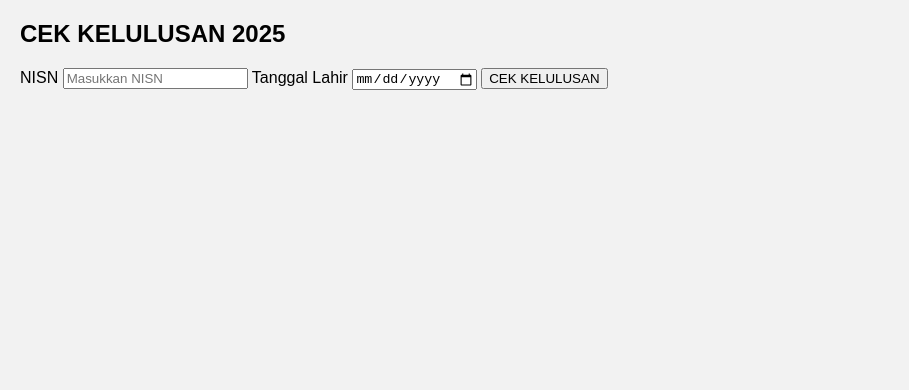
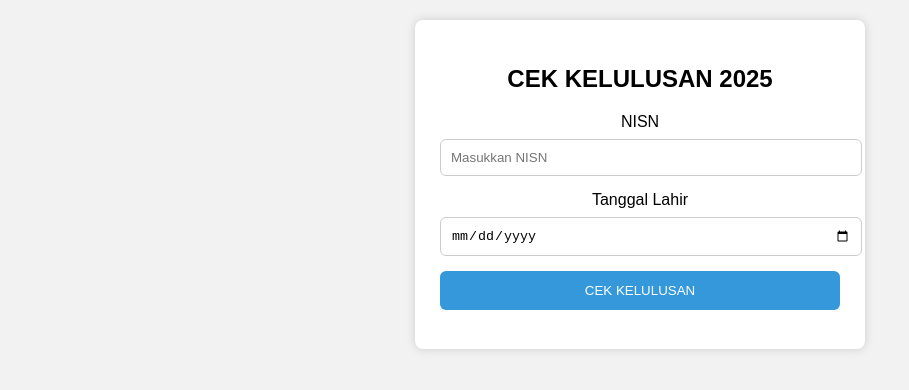
Before and after one commit to dian21guns/UJICOBAKELULUSAN2026, a plain HTML site: page index.html in a window 1280 px wide. Shown: the whole page, without its empty margins (0-909 px from the left). Drawn offline with Linux system fonts and the light colour scheme.

Commit message:
Update style.css

```diff
--- a/style.css
+++ b/style.css
@@ -3,6 +3,47 @@ body {
     background: #f2f2f2;
     margin: 20px;
 }
+
+/* --- HALAMAN PENCARIAN --- */
+
+.search-box {
+    width: 400px;
+    margin: auto;
+    background: white;
+    padding: 25px;
+    border-radius: 8px;
+    box-shadow: 0 0 10px #ccc;
+    text-align: center;
+}
+
+.search-box input {
+    width: 100%;
+    padding: 10px;
+    margin: 8px 0 15px 0;
+    border-radius: 6px;
+    border: 1px solid #ccc;
+}
+
+.search-box button {
+    width: 100%;
+    padding: 12px;
+    background: #3498db;
+    color: white;
+    border: none;
+    border-radius: 6px;
+    cursor: pointer;
+}
+
+.search-box button:hover {
+    background: #217dbb;
+}
+
+.error {
+    color: red;
+    font-size: 14px;
+}
+
+/* --- HALAMAN HASIL --- */
 
 .container {
     width: 700px;
@@ -25,7 +66,6 @@ body {
 
 .photo-box img {
     width: 200px;
-    height: auto;
     border: 5px solid #ddd;
     border-radius: 8px;
 }
```
